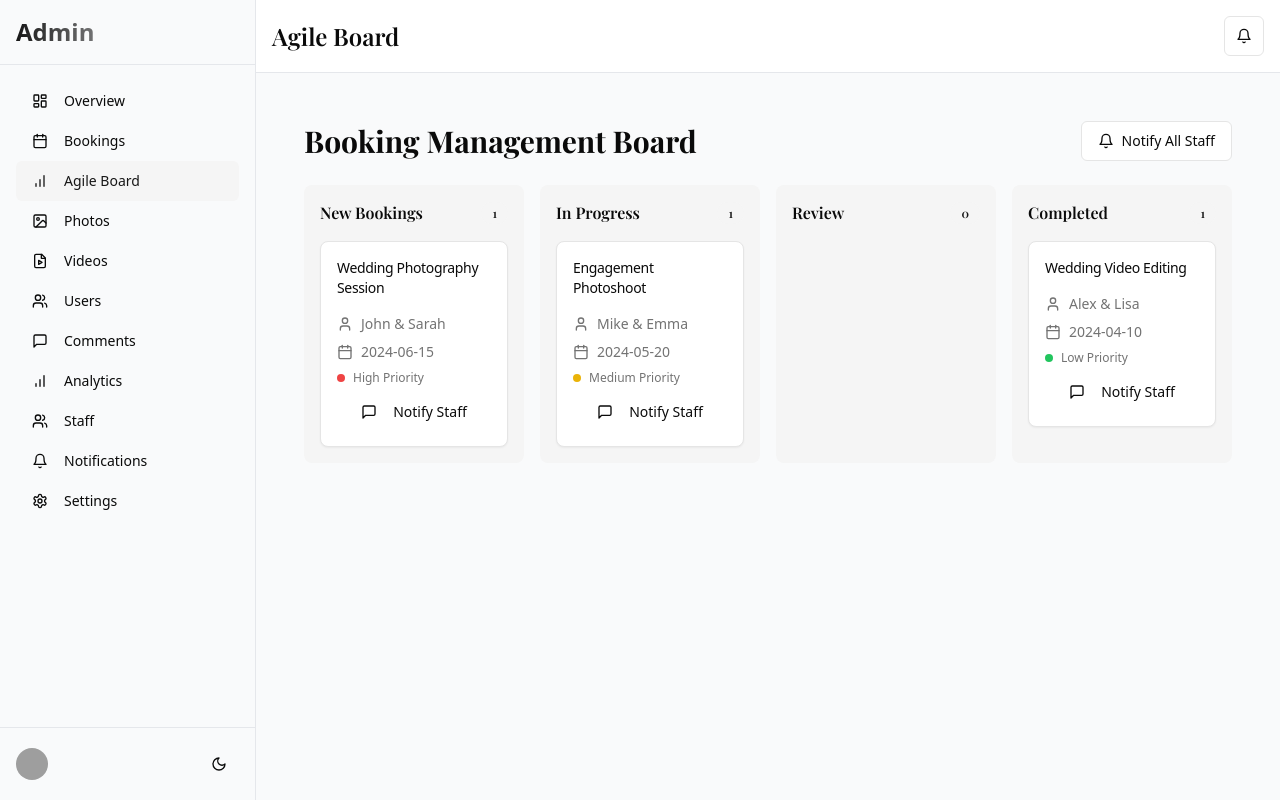
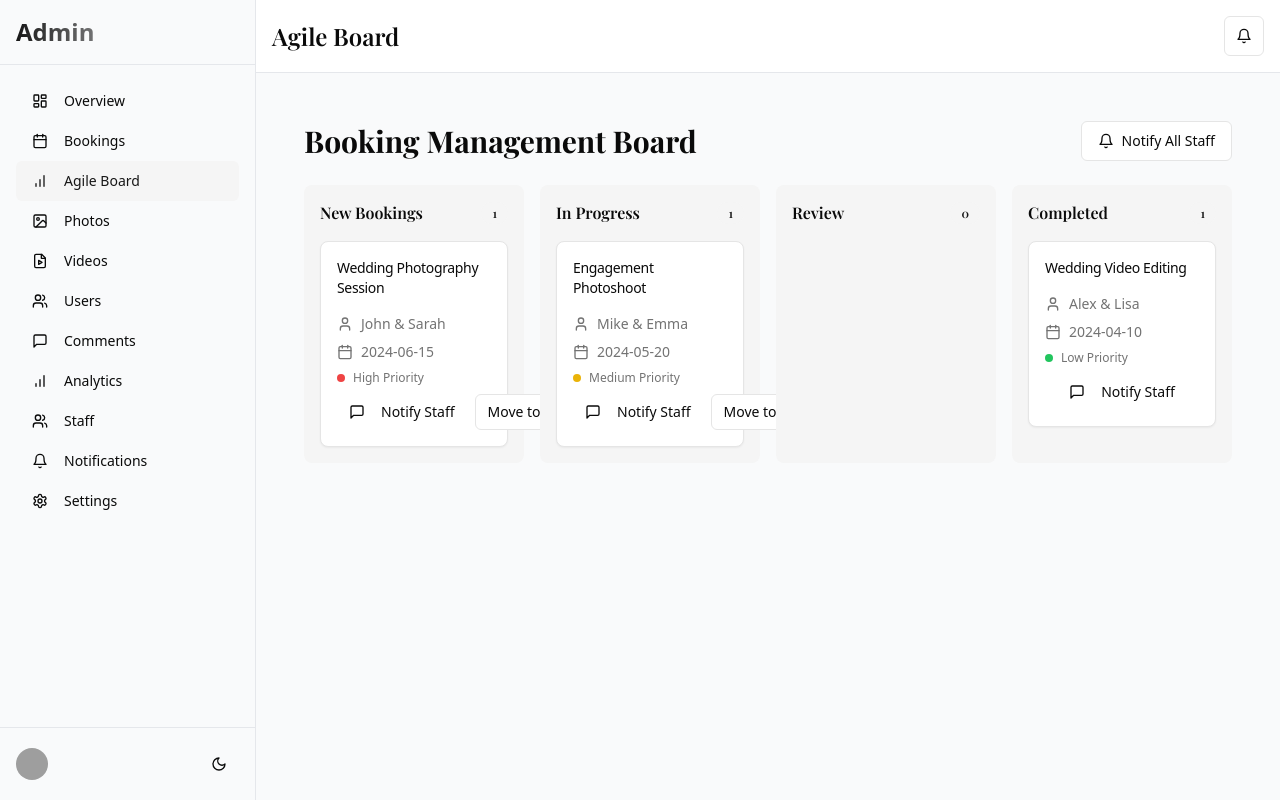
Before and after one commit to amritgyawali/self-learning, a Next.js app: page /admin/dashboard/agile-board in a window 1280 px wide. Built offline with nearby package versions, Linux system fonts and the light colour scheme; grey boxes are pictures that could not be loaded; a web font is replaced by a local one.

Commit message:
fix agile-board error

```diff
--- a/app/admin/dashboard/agile-board/page.tsx
+++ b/app/admin/dashboard/agile-board/page.tsx
@@ -1,11 +1,14 @@
 'use client'
 
+import React from 'react'
 import { useState } from 'react'
-import { DragDropContext, Droppable, Draggable, DropResult } from '@hello-pangea/dnd'
+import { DndContext, closestCenter, KeyboardSensor, PointerSensor, useSensor, useSensors, DragEndEvent } from '@dnd-kit/core'
+import { arrayMove, SortableContext, sortableKeyboardCoordinates, useSortable, verticalListSortingStrategy } from '@dnd-kit/sortable'
+import { CSS } from '@dnd-kit/utilities'
 import { Card, CardHeader, CardTitle, CardContent } from '@/components/ui/card'
 import { Button } from '@/components/ui/button'
 import { Badge } from '@/components/ui/badge'
-import { Bell, Calendar, Clock, MessageSquare, User } from 'lucide-react'
+import { Bell, Calendar, MessageSquare, User } from 'lucide-react'
 
 interface BookingTask {
   id: string
@@ -83,45 +86,86 @@ const initialColumns = {
 export default function AgileBoard() {
   const [columns, setColumns] = useState<ColumnMap>(initialColumns as ColumnMap)
 
-  const onDragEnd = (result: DropResult) => {
-    const { destination, source, draggableId } = result
+  const onDragEnd = (event: DragEndEvent) => {
+    const { active, over } = event
 
-    if (!destination) return
+    if (!over) return
 
-    if (
-      destination.droppableId === source.droppableId &&
-      destination.index === source.index
-    ) {
-      return
-    }
+    // Extract the task ID and column ID from the draggable ID
+    const [taskId, sourceColumnId] = active.id.toString().split('-')
+    const [_, destColumnId] = over.id.toString().split('-')
 
-    const sourceColumn = columns[source.droppableId]
-    const destColumn = columns[destination.droppableId]
-    const task = sourceColumn.tasks.find((t: BookingTask) => t.id === draggableId)
+    // If dropping in the same column
+    if (sourceColumnId === destColumnId) {
+      const column = columns[sourceColumnId]
+      const oldIndex = column.tasks.findIndex(task => `${task.id}-${sourceColumnId}` === active.id)
+      const newIndex = column.tasks.findIndex(task => `${task.id}-${sourceColumnId}` === over.id)
 
-    if (!task) return
+      if (oldIndex === newIndex) return
 
-    const newSourceTasks = [...sourceColumn.tasks]
-    newSourceTasks.splice(source.index, 1)
-
-    const newDestTasks = [...destColumn.tasks]
-    newDestTasks.splice(destination.index, 0, {
-      ...task,
-      status: destination.droppableId
-    })
+      const newTasks = arrayMove(column.tasks, oldIndex, newIndex)
 
       setColumns({
         ...columns,
-      [source.droppableId]: {
+        [sourceColumnId]: {
+          ...column,
+          tasks: newTasks
+        }
+      })
+    } else {
+      // Moving between columns
+      const sourceColumn = columns[sourceColumnId]
+      const destColumn = columns[destColumnId]
+
+      // Find the task in the source column
+      const taskIndex = sourceColumn.tasks.findIndex(task => `${task.id}-${sourceColumnId}` === active.id)
+      if (taskIndex === -1) return
+
+      const task = sourceColumn.tasks[taskIndex]
+
+      // Create new arrays for both columns
+      const newSourceTasks = [...sourceColumn.tasks]
+      newSourceTasks.splice(taskIndex, 1)
+
+      // Find the position in the destination column
+      const overTaskId = over.id.toString().split('-')[0]
+      const overTaskIndex = destColumn.tasks.findIndex(task => task.id === overTaskId)
+
+      const newDestTasks = [...destColumn.tasks]
+      // If dropping on a task, insert at that position, otherwise append to the end
+      if (overTaskIndex !== -1) {
+        newDestTasks.splice(overTaskIndex, 0, {
+          ...task,
+          status: destColumnId
+        })
+      } else {
+        newDestTasks.push({
+          ...task,
+          status: destColumnId
+        })
+      }
+
+      setColumns({
+        ...columns,
+        [sourceColumnId]: {
           ...sourceColumn,
           tasks: newSourceTasks
         },
-      [destination.droppableId]: {
+        [destColumnId]: {
           ...destColumn,
           tasks: newDestTasks
         }
       })
     }
+  }
+
+  // Set up sensors for drag detection
+  const sensors = useSensors(
+    useSensor(PointerSensor),
+    useSensor(KeyboardSensor, {
+      coordinateGetter: sortableKeyboardCoordinates,
+    })
+  )
 
   const getPriorityColor = (priority: string) => {
     switch (priority) {
@@ -147,44 +191,26 @@ export default function AgileBoard() {
     }
   }
 
+  // Create a sortable item component
+  const SortableItem = ({ task, columnId }: { task: BookingTask, columnId: string }) => {
+    const { attributes, listeners, setNodeRef, transform, transition } = useSortable({
+      id: `${task.id}-${columnId}`,
+    })
+
+    const style = {
+      transform: CSS.Transform.toString(transform),
+      transition,
+    }
+
     return (
-    <div className="p-6">
-      <div className="flex justify-between items-center mb-6">
-        <h1 className="text-3xl font-bold">Booking Management Board</h1>
-        <Button variant="outline" className="flex items-center gap-2">
-          <Bell className="h-4 w-4" />
-          Notify All Staff
-        </Button>
-      </div>
-
-      <DragDropContext onDragEnd={onDragEnd}>
-        <div className="grid grid-cols-4 gap-4">
-          {Object.values(columns).map((column: Column) => (
-            <div key={column.id} className="bg-muted rounded-lg p-4">
-              <h2 className="font-semibold mb-4 flex items-center justify-between">
-                {column.title}
-                <Badge variant="secondary">{column.tasks.length}</Badge>
-              </h2>
-              <Droppable droppableId={column.id}>
-                {(provided) => (
       <div
-                    {...provided.droppableProps}
-                    ref={provided.innerRef}
-                    className="space-y-4 min-h-[50px]"
+        ref={setNodeRef}
+        style={style}
+        {...attributes}
+        {...listeners}
+        className="task-card"
       >
-                    {column.tasks.map((task: BookingTask, index: number) => (
-                      <Draggable
-                        key={task.id}
-                        draggableId={task.id}
-                        index={index}
-                      >
-                        {(provided) => (
-                          <Card
-                            ref={provided.innerRef}
-                            {...provided.draggableProps as React.DraggableProps}
-                            {...provided.dragHandleProps as React.DraggableProps}
-                            className="bg-card"
-                          >
+        <Card className="bg-card">
           <CardHeader className="p-4">
             <CardTitle className="text-sm font-medium">
               {task.title}
@@ -205,32 +231,101 @@ export default function AgileBoard() {
                   task.priority
                 )}`}
               />
-                                <span className="text-xs text-muted-foreground capitalize" key={`priority-${task.id}`}>
+              <span className="text-xs text-muted-foreground capitalize">
                 {task.priority} Priority
               </span>
             </div>
+            <div className="flex gap-2 mt-2">
               <Button
                 variant="ghost"
                 size="sm"
-                                className="w-full mt-2"
+                className="w-full"
                 onClick={() => handleNotifyStaff(task)}
               >
                 <MessageSquare className="h-4 w-4 mr-2" />
                 Notify Staff
               </Button>
+              {columnId !== 'done' && (
+                <Button
+                  variant="outline"
+                  size="sm"
+                  className="w-full"
+                  onClick={() => {
+                    const nextStatus = {
+                      todo: 'inProgress',
+                      inProgress: 'review',
+                      review: 'done'
+                    }[columnId];
+
+                    if (nextStatus) {
+                      // Create a synthetic drag end event
+                      const taskIndex = columns[columnId].tasks.findIndex(t => t.id === task.id)
+                      const event = {
+                        active: { id: `${task.id}-${columnId}` },
+                        over: { id: `placeholder-${nextStatus}` }
+                      }
+                      onDragEnd(event as DragEndEvent);
+                    }
+                  }}
+                >
+                  Move to Next Stage
+                </Button>
+              )}
+            </div>
           </CardContent>
         </Card>
-                        )}
-                      </Draggable>
-                    ))}
-                    {provided.placeholder}
-                  </div>
-                )}
-              </Droppable>
-            </div>
-          ))}
-        </div>
-      </DragDropContext>
       </div>
     )
   }
+
+  // Create a droppable column component
+  const DroppableColumn = ({ column }: { column: Column }) => {
+    return (
+      <div className="bg-muted rounded-lg p-4">
+        <h2 className="font-semibold mb-4 flex items-center justify-between">
+          {column.title}
+          <Badge variant="secondary">{column.tasks.length}</Badge>
+        </h2>
+        <div className="space-y-4 min-h-[50px]">
+          {column.tasks.map((task) => (
+            <SortableItem key={task.id} task={task} columnId={column.id} />
+          ))}
+          {/* This is a placeholder for empty columns to allow dropping */}
+          {column.tasks.length === 0 && (
+            <div id={`placeholder-${column.id}`} className="h-2" />
+          )}
+        </div>
+      </div>
+    )
+  }
+
+  return (
+    <div className="p-6">
+      <div className="flex justify-between items-center mb-6">
+        <h1 className="text-3xl font-bold">Booking Management Board</h1>
+        <Button variant="outline" className="flex items-center gap-2">
+          <Bell className="h-4 w-4" />
+          Notify All Staff
+        </Button>
+      </div>
+
+      <DndContext
+        sensors={sensors}
+        collisionDetection={closestCenter}
+        onDragEnd={onDragEnd}
+      >
+        <div className="grid grid-cols-4 gap-4">
+          {Object.values(columns).map((column) => (
+            <SortableContext
+              key={column.id}
+              items={column.tasks.map(task => `${task.id}-${column.id}`)}
+              strategy={verticalListSortingStrategy}
+            >
+              <DroppableColumn column={column} />
+            </SortableContext>
+          ))}
+        </div>
+      </DndContext>
+    </div>
+  )
+}
--- a/app/api/guest-photos/route.ts
+++ b/app/api/guest-photos/route.ts
@@ -1,5 +1,5 @@
 import { NextRequest, NextResponse } from 'next/server'
-import * as faceapi from 'face-api.js'
+import * as faceapi from '@vladmandic/face-api'
 import { Twilio } from 'twilio'
 
 // Initialize Twilio client (in production, use environment variables)
--- a/app/api/upload-photo/route.ts
+++ b/app/api/upload-photo/route.ts
@@ -1,7 +1,7 @@
 import { NextResponse } from 'next/server'
 import { writeFile } from 'fs/promises'
 import path from 'path'
-import * as faceapi from 'face-api.js'
+import * as faceapi from '@vladmandic/face-api'
 import { Twilio } from 'twilio'
 
 // Initialize Twilio client
```
Also changed, not shown: package.json (+12 -4 lines), 1 other file (tests, documents, lock files or other folders). Lines whose indentation alone changed are shown as unchanged.
